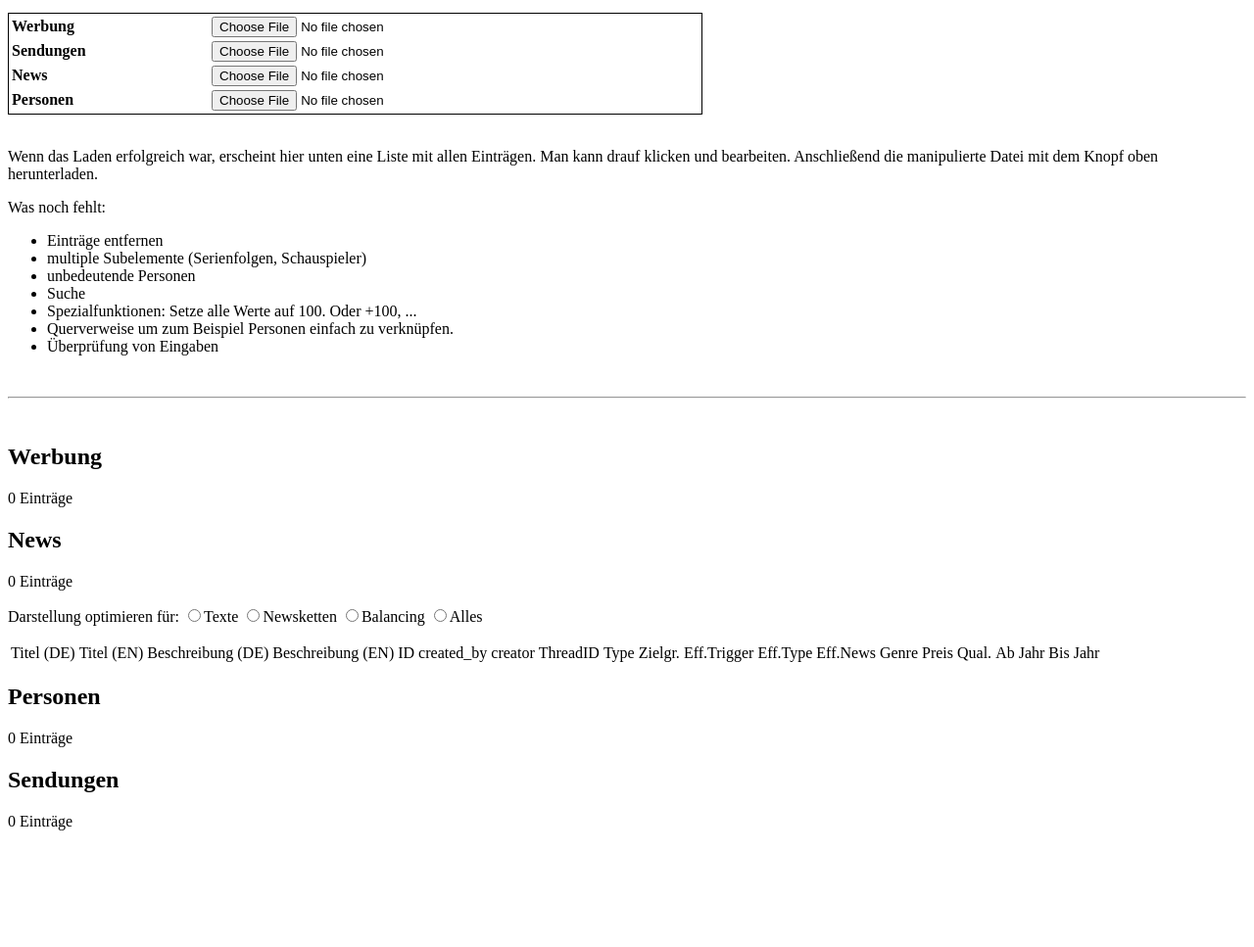
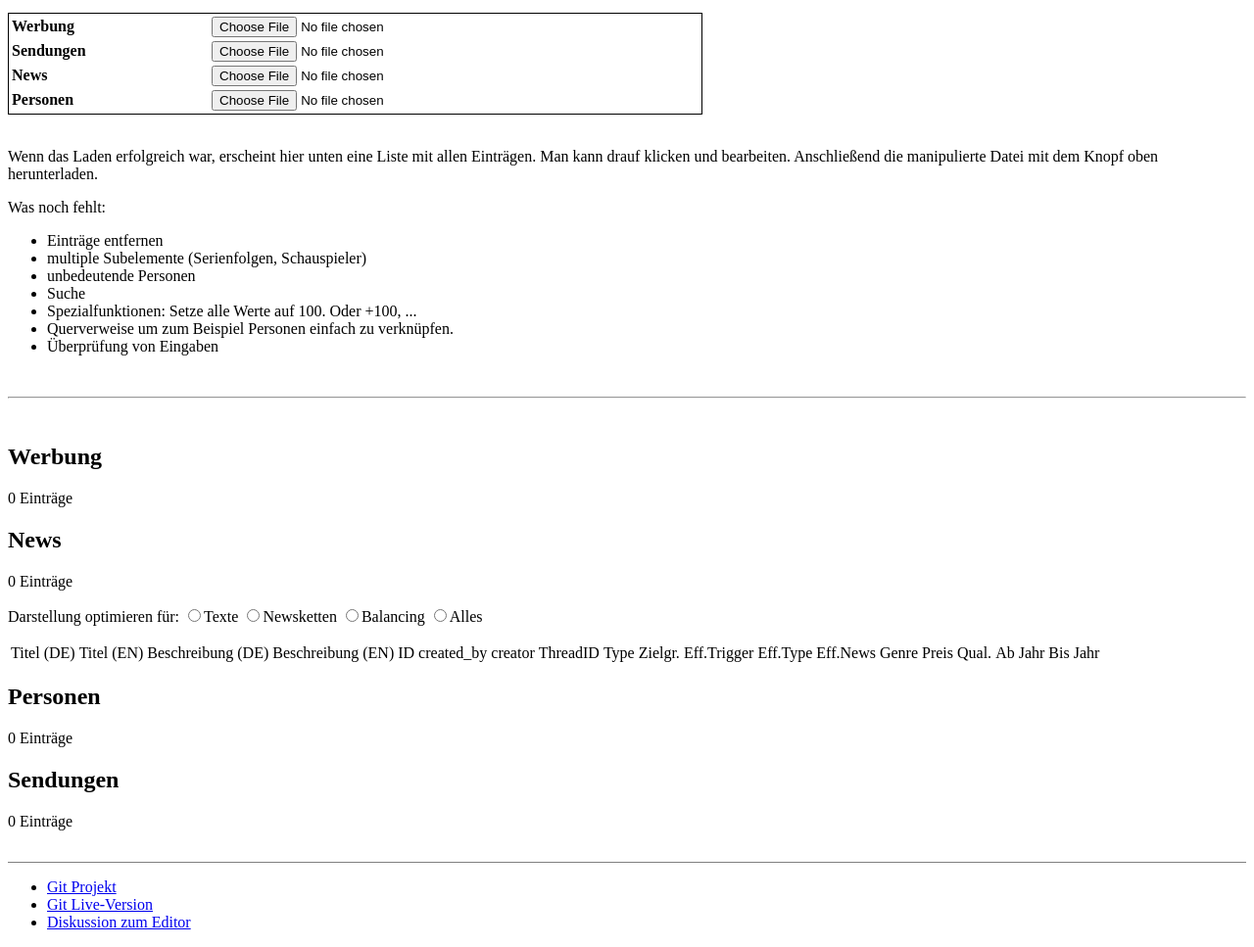
Before and after one commit to gtwood/gtwood.github.io, a plain HTML site: page tte/eddi.html in a window 1280 px wide. Shown: the part 101-1068 px from the top of the page at 98% size. Before the commit the page ends 1029 px from the top, so only its background shows below. Drawn offline with Linux system fonts and the light colour scheme; a script that the page names is missing.

Commit message:
Links im Footer

```diff
--- a/tte/eddi.html
+++ b/tte/eddi.html
@@ -446,6 +446,15 @@
 		<div id="db_entries"></div>
 		<div><input id="create_new_programme_btn" style="display:none" type="button" onclick="create_new_programme()" value="neue Sendung einfügen"></div>
 	</div>
+
+
+	<div id="footer">
+		<ul>
+			<li><a href="https://github.com/gtwood/tvtowered">Git Projekt</a></li>
+			<li><a href="http://gtwood.github.io/tte/eddi.html">Git Live-Version</a></li>
+			<li><a href="http://www.gamezworld.de/phpforum/viewtopic.php?pid=83239#p83239">Diskussion zum Editor</a></li>
+		</ul>
+	</div>
 </body>
 
 
--- a/tte/res/tvtower_eddi.css
+++ b/tte/res/tvtower_eddi.css
@@ -78,5 +78,10 @@ background-color:#cfc;
 }
 
 body{
-margin-bottom:80px;
+
 }
+
+div#footer{
+border-top:1px solid grey;
+margin-top:2em;
+}
```
